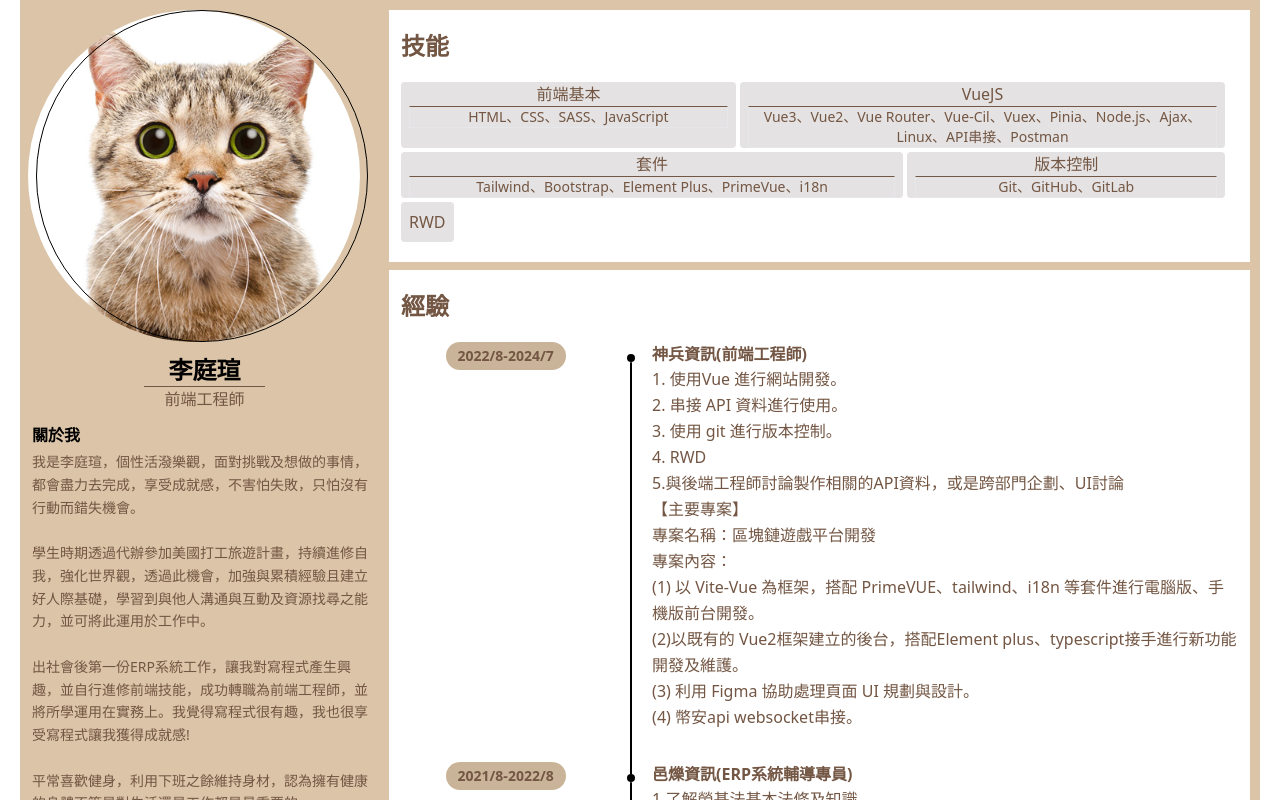
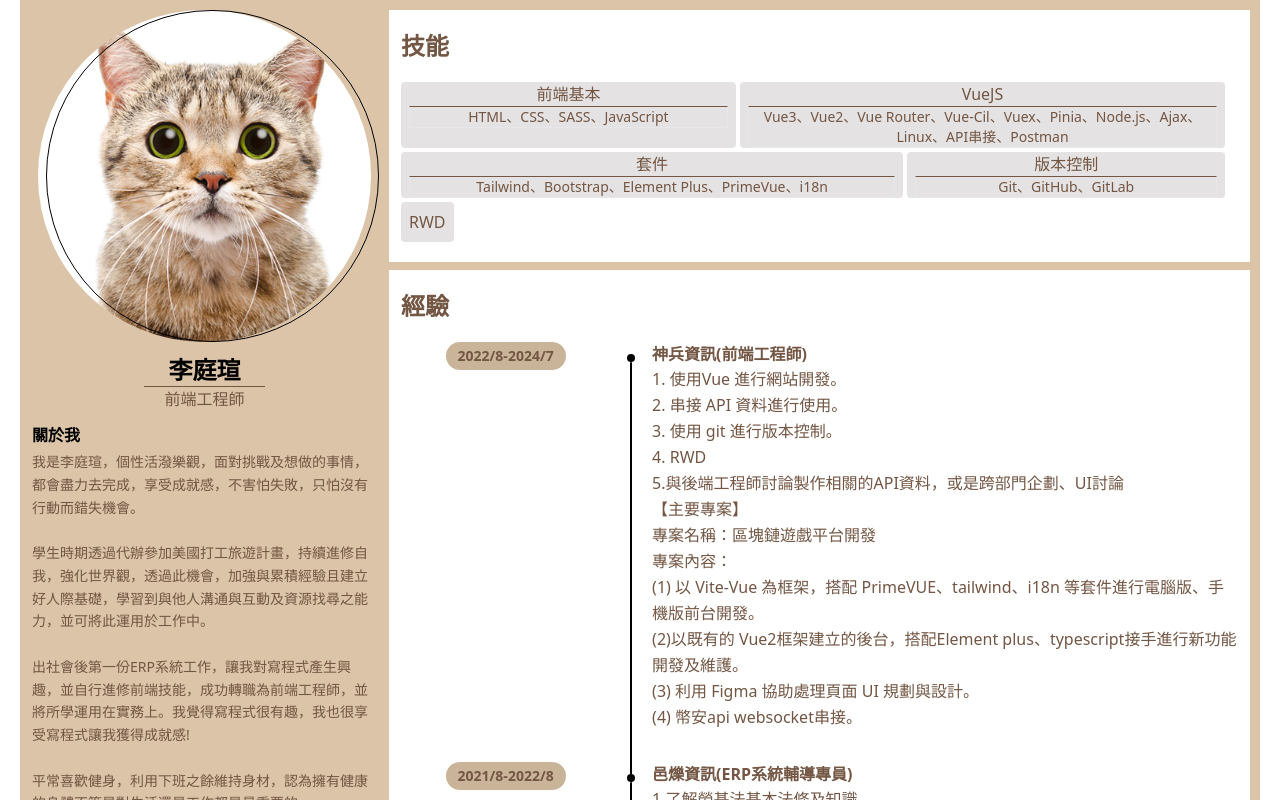
Before and after one commit to tingxuan0911/myResume, a Vue app: page / in a window 1280 px wide. Shown: the top 800 px of the page. Built offline with nearby package versions, Linux system fonts and the light colour scheme.

Commit message:
圖片位子調整

```diff
--- a/src/components/aboutMe.vue
+++ b/src/components/aboutMe.vue
@@ -30,7 +30,7 @@ onBeforeUnmount(() => {
   <div class="relative bg-[#DBC4A7]">
     <div
       @click="mePicShow=true"
-      class="w-[90%] aspect-square ml-2 bg-cover bg-center rounded-full cursor-pointer after:content-[''] after:block after:w-[100%] after:aspect-square after:rounded-full after:border after:border-black after:translate-x-2"
+      class="w-[90%] aspect-square mx-auto bg-cover bg-center rounded-full cursor-pointer after:content-[''] after:block after:w-[100%] after:aspect-square after:rounded-full after:border after:border-black after:translate-x-2"
       :style="{ 'background-image': `url(${me})` }"
     ></div>
     <div class="p-3">
```
